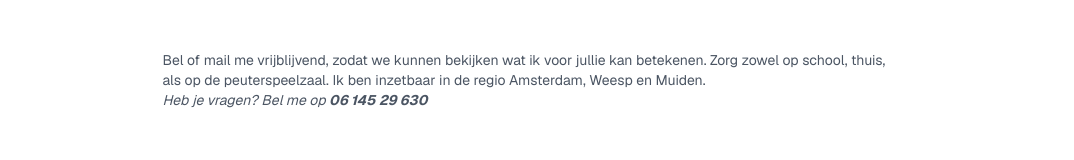
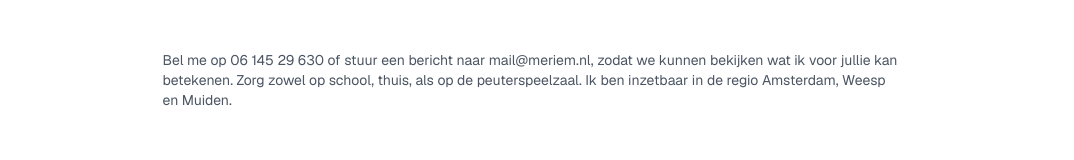
Before and after one commit to Gijserman/meriem.nl, a Next.js app: page /contact in a window 1280 px wide. Shown: the part 704-864 px from the top of the page, without its empty margins (107-1181 px from the left). Built offline with nearby package versions, Linux system fonts and the light colour scheme.

Commit message:
New contact text

```diff
--- a/src/app/contact/page.js
+++ b/src/app/contact/page.js
@@ -2,12 +2,10 @@ export default function Contact() {
     return (
         <>
             <p>
-                Bel of mail me vrijblijvend, zodat we kunnen bekijken wat ik voor jullie kan betekenen. Zorg zowel op
+                Bel me op 06 145 29 630 of stuur een bericht naar mail@meriem.nl, zodat we kunnen bekijken wat ik voor
+                jullie kan betekenen. Zorg zowel op
                 school, thuis, als op de peuterspeelzaal. Ik ben inzetbaar in de regio Amsterdam, Weesp en Muiden.
             </p>
-            <address>
-                Heb je vragen? Bel me op <strong>06 145 29 630</strong>
-            </address>
         </>
     )
         ;
```
